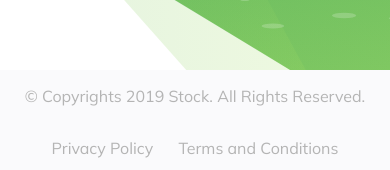
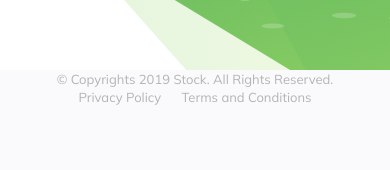
Before and after one commit to jucilenenunes/ju-grupo-gcb-frontend, a React (Create React App) app: page / in a window 390 px wide. Shown: the part 4602-4772 px from the top of the page. Built offline with nearby package versions, Linux system fonts and the light colour scheme.

Commit message:
Implementação de responsividade do Footer

```diff
--- a/src/pages/Footer/styles.js
+++ b/src/pages/Footer/styles.js
@@ -12,4 +12,13 @@ export const FooterContainer = styled.section`
     align-items: center;
     height: 103px;
     background-color: var(--bg-light-gray);
+
+    @media only screen and (max-width:768px){
+        display: block;
+        text-align: center;
+
+        > div > span {
+            font-size: 13px;
+        }
+    }
 `
```
